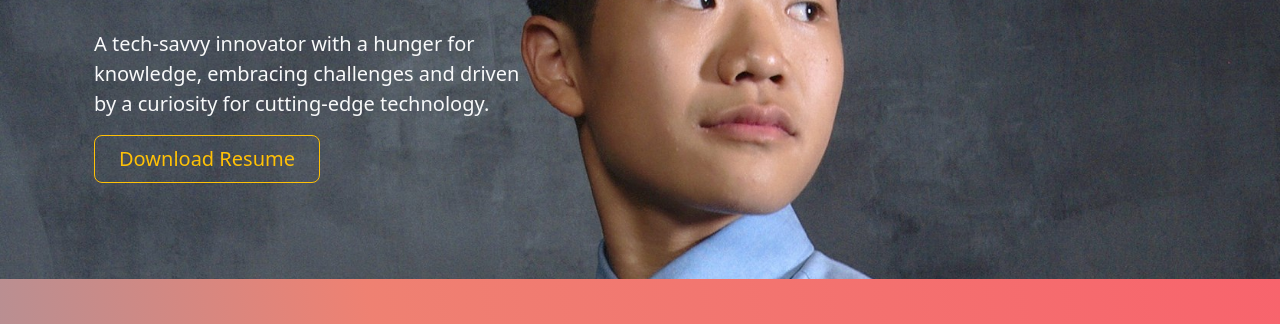
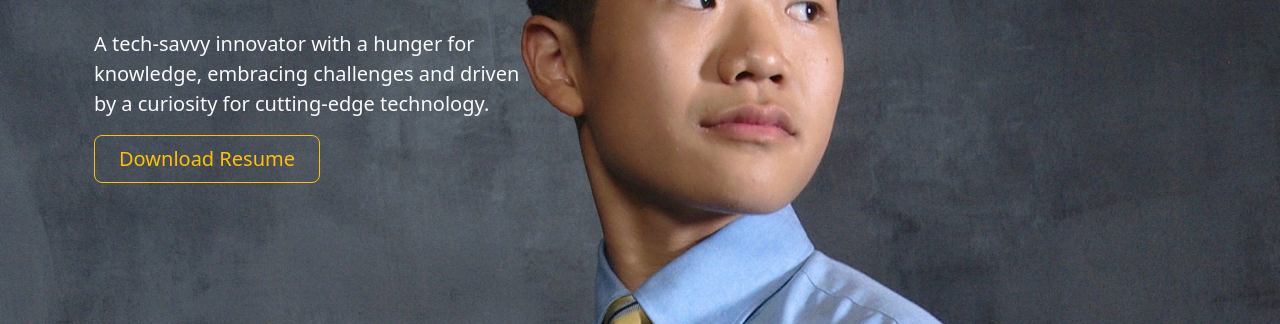
Before and after one commit to takahashy/personal-website, a plain HTML site: page index.html in a window 1280 px wide. Shown: the part 341-665 px from the top of the page. Drawn offline with nearby package versions, Linux system fonts and the light colour scheme.

```diff
--- a/style.css
+++ b/style.css
@@ -8,6 +8,12 @@
     background: linear-gradient(260deg, #ff4c68, #ef8172,  #00bfff);
     background-size: 150% 1000%;
     animation: gradient-animation 14s ease infinite;
+}
+
+@media (min-width: 768px) {
+    body {
+        height: 100vh; /* 100vh height for larger screens */
+    }
 }
 
 @keyframes gradient-animation {
```
